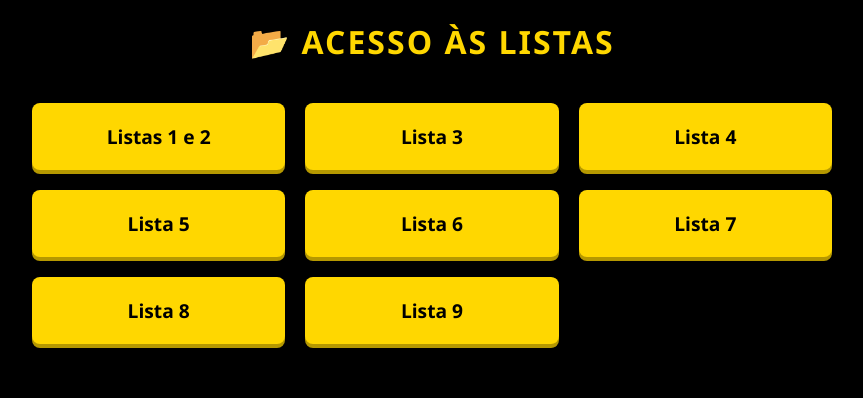
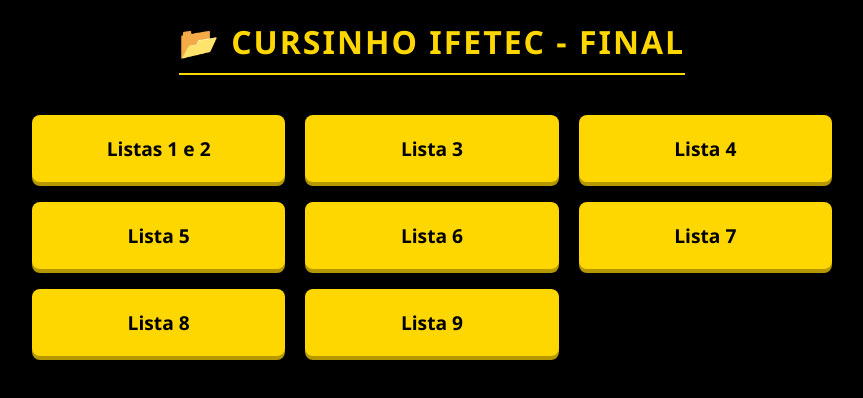
Before and after one commit to leitaosbc/CursinhoIFETEC, a plain HTML site: page index.html in a window 1280 px wide. Shown: the whole page, without its empty margins (208-1071 px from the left). Drawn offline with Linux system fonts and the light colour scheme.

Commit message:
Update index.html

```diff
--- a/index.html
+++ b/index.html
@@ -3,14 +3,14 @@
 <head>
     <meta charset="UTF-8">
     <meta name="viewport" content="width=device-width, initial-scale=1.0">
-    <title>Cursinho IFETEC - Listas</title>
+    <title>Cursinho IFETEC</title>
     <style>
         /* RESET E FUNDO PRETO */
         * { box-sizing: border-box; margin: 0; padding: 0; font-family: 'Segoe UI', Tahoma, Geneva, Verdana, sans-serif; }
 
         body {
-            background-color: #000000; /* Fundo Preto */
-            color: #FFD700; /* Texto Amarelo padrão */
+            background-color: #000000;
+            color: #FFD700;
             display: flex;
             flex-direction: column;
             align-items: center;
@@ -24,6 +24,8 @@
             text-transform: uppercase;
             letter-spacing: 2px;
             text-align: center;
+            border-bottom: 2px solid #FFD700;
+            padding-bottom: 10px;
         }
 
         /* GRID DOS BOTÕES PRINCIPAIS */
@@ -37,16 +39,16 @@
 
         /* ESTILO DO BOTÃO AMARELO */
         .btn-main {
-            background-color: #FFD700; /* Amarelo Ouro */
-            color: #000000; /* Texto Preto */
+            background-color: #FFD700;
+            color: #000000;
             border: none;
             padding: 20px;
             font-size: 1.2rem;
-            font-weight: 900; /* Negrito forte */
+            font-weight: 900;
             border-radius: 8px;
             cursor: pointer;
             transition: transform 0.2s, background-color 0.2s;
-            box-shadow: 0 4px 0 #b59800; /* Sombra 3D */
+            box-shadow: 0 4px 0 #b59800;
             text-decoration: none;
             display: flex;
             justify-content: center;
@@ -67,10 +69,10 @@
 
         /* MODAL (JANELA QUE ABRE) */
         .modal-overlay {
-            display: none; /* Escondido por padrão */
+            display: none;
             position: fixed;
             top: 0; left: 0; width: 100%; height: 100%;
-            background-color: rgba(0, 0, 0, 0.9); /* Fundo escuro transparente */
+            background-color: rgba(0, 0, 0, 0.9);
             z-index: 1000;
             justify-content: center;
             align-items: center;
@@ -78,7 +80,7 @@
         }
 
         .modal-content {
-            background-color: #1a1a1a; /* Cinza muito escuro */
+            background-color: #1a1a1a;
             border: 2px solid #FFD700;
             padding: 30px;
             border-radius: 15px;
@@ -86,7 +88,7 @@
             max-width: 400px;
             text-align: center;
             position: relative;
-            box-shadow: 0 0 20px rgba(255, 215, 0, 0.3);
+            box-shadow: 0 0 30px rgba(255, 215, 0, 0.2);
         }
 
         .modal-title {
@@ -97,7 +99,7 @@
             padding-bottom: 10px;
         }
 
-        /* BOTÕES DENTRO DO MODAL */
+        /* BOTÕES DO MODAL */
         .modal-buttons {
             display: flex;
             flex-direction: column;
@@ -121,7 +123,6 @@
             color: #000;
         }
 
-        /* BOTÃO FECHAR */
         .close-btn {
             position: absolute;
             top: 10px;
@@ -138,15 +139,14 @@
 </head>
 <body>
 
-    <h1>📂 Acesso às Listas</h1>
+    <h1>📂 Cursinho IFETEC - Final</h1>
 
-    <div class="grid-container" id="buttonsContainer">
-        </div>
+    <div class="grid-container" id="buttonsContainer"></div>
 
     <div class="modal-overlay" id="modalOverlay">
         <div class="modal-content">
             <button class="close-btn" onclick="closeModal()">✖</button>
-            <h2 class="modal-title" id="modalTitle">Título da Lista</h2>
+            <h2 class="modal-title" id="modalTitle">Título</h2>
             <div class="modal-buttons">
                 <a href="#" id="linkBlank" class="btn-action" target="_blank">📄 Lista em Branco</a>
                 <a href="#" id="linkSolved" class="btn-action" target="_blank">✅ Lista Respondida</a>
@@ -156,54 +156,58 @@
     </div>
 
     <script>
-        // DADOS DAS LISTAS COM LINKS DIRETOS (PDF RAW)
+        // BASE URL FORÇA O MODO "RAW" (APENAS ARQUIVO)
+        const baseURL = "https://raw.githubusercontent.com/leitaosbc/CursinhoIFETEC/main/";
+
+        // LISTA DE ARQUIVOS (Ajustei os nomes para o padrão mais provável)
         const data = [
             {
                 name: "Listas 1 e 2",
-                blank: "https://leitaosbc.github.io/CursinhoIFETEC/Listas01e02.pdf",
-                solved: "https://leitaosbc.github.io/CursinhoIFETEC/Lista01e02respondida.pdf",
+                // Tentei prever o nome correto. Se der erro, verifique se o arquivo é 'Lista01e02.pdf' ou 'Listas01e02.pdf' no seu GitHub
+                blank: baseURL + "Listas01e02.pdf",
+                solved: baseURL + "Lista01e02respondida.pdf",
                 video: "https://youtu.be/zT8kNwYSlNg"
             },
             {
                 name: "Lista 3",
-                blank: "https://leitaosbc.github.io/CursinhoIFETEC/Lista03.pdf",
-                solved: "https://leitaosbc.github.io/CursinhoIFETEC/Lista03respondida.pdf",
+                blank: baseURL + "Lista03.pdf",
+                solved: baseURL + "Lista03respondida.pdf",
                 video: "https://youtu.be/LuP87nAB1RE"
             },
             {
                 name: "Lista 4",
-                blank: "https://leitaosbc.github.io/CursinhoIFETEC/Lista04.pdf",
-                solved: "https://leitaosbc.github.io/CursinhoIFETEC/Lista4respondida.pdf",
+                blank: baseURL + "Lista04.pdf",
+                solved: baseURL + "Lista4respondida.pdf",
                 video: "https://youtu.be/1vQRCpYg54E"
             },
             {
                 name: "Lista 5",
-                blank: "https://leitaosbc.github.io/CursinhoIFETEC/Lista05.pdf",
-                solved: "https://leitaosbc.github.io/CursinhoIFETEC/Lista05respondida.pdf",
+                blank: baseURL + "Lista05.pdf",
+                solved: baseURL + "Lista05respondida.pdf",
                 video: "https://youtu.be/PhrY9yLJ8A0"
             },
             {
                 name: "Lista 6",
-                blank: "https://leitaosbc.github.io/CursinhoIFETEC/Lista06.pdf",
-                solved: "https://leitaosbc.github.io/CursinhoIFETEC/Lista06respondida.pdf",
+                blank: baseURL + "Lista06.pdf",
+                solved: baseURL + "Lista06respondida.pdf",
                 video: "https://youtu.be/btdMfVQbed4"
             },
             {
                 name: "Lista 7",
-                blank: "https://leitaosbc.github.io/CursinhoIFETEC/lista07.pdf",
-                solved: "https://leitaosbc.github.io/CursinhoIFETEC/Lista07respondida.pdf",
+                blank: baseURL + "lista07.pdf",
+                solved: baseURL + "Lista07respondida.pdf",
                 video: "https://youtu.be/i8WyUfaueZY"
             },
             {
                 name: "Lista 8",
-                blank: "https://leitaosbc.github.io/CursinhoIFETEC/Lista08.pdf",
-                solved: "https://leitaosbc.github.io/CursinhoIFETEC/Lista08respondida.pdf",
+                blank: baseURL + "Lista08.pdf",
+                solved: baseURL + "Lista08respondida.pdf",
                 video: "https://youtu.be/89DgW6RdusQ"
             },
             {
                 name: "Lista 9",
-                blank: "https://leitaosbc.github.io/CursinhoIFETEC/Lista09.pdf",
-                solved: "https://leitaosbc.github.io/CursinhoIFETEC/Lista09respondida.pdf",
+                blank: baseURL + "Lista09.pdf",
+                solved: baseURL + "Lista09respondida.pdf",
                 video: "https://youtu.be/4J2sLw3U_8E"
             }
         ];
@@ -215,7 +219,6 @@
         const linkSolved = document.getElementById('linkSolved');
         const linkVideo = document.getElementById('linkVideo');
 
-        // GERAR OS BOTÕES NA TELA
         data.forEach(item => {
             const btn = document.createElement('button');
             btn.className = 'btn-main';
@@ -224,26 +227,20 @@
             container.appendChild(btn);
         });
 
-        // FUNÇÃO PARA ABRIR O MODAL
         function openModal(item) {
             modalTitle.innerText = item.name;
             linkBlank.href = item.blank;
             linkSolved.href = item.solved;
             linkVideo.href = item.video;
-
             modal.style.display = 'flex';
         }
 
-        // FUNÇÃO PARA FECHAR O MODAL
         function closeModal() {
             modal.style.display = 'none';
         }
 
-        // FECHAR AO CLICAR FORA DO MODAL
         modal.onclick = function(event) {
-            if (event.target === modal) {
-                closeModal();
-            }
+            if (event.target === modal) closeModal();
         }
     </script>
 </body>
```
